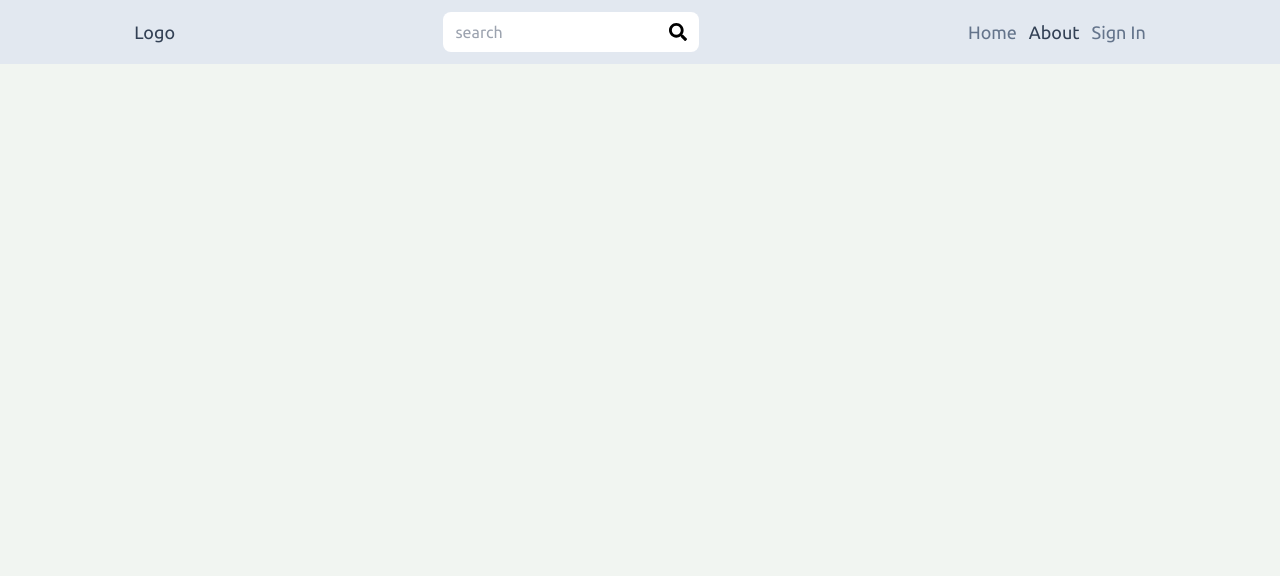
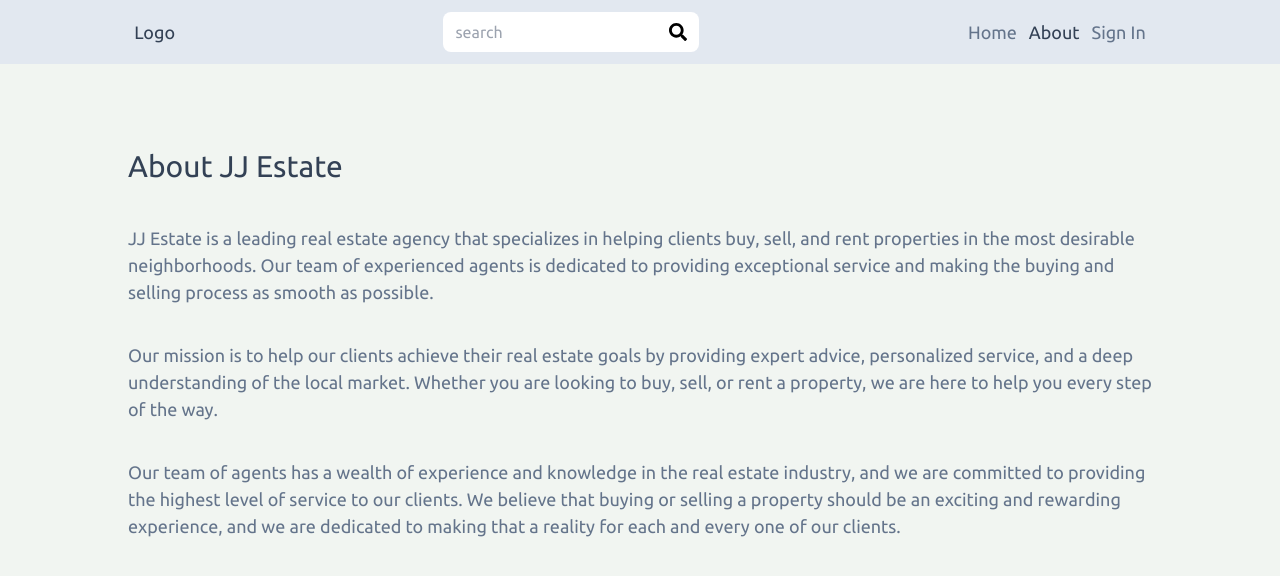
Before and after one commit to Khant-N-N/Mern-estate, a React (Vite) app in the folder client/: page /about in a window 1280 px wide. Shown: the top 576 px of the page. Built offline with nearby package versions, Linux system fonts and the light colour scheme.

Commit message:
About page

```diff
--- a/client/src/App.jsx
+++ b/client/src/App.jsx
@@ -5,6 +5,7 @@ import { Route, Routes } from "react-router-dom";
 import Loader from "./components/Loader";
 import ProtectedRoute from "./components/ProtectedRoute";
 
+const About = lazy(() => import("./pages/About"));
 const SearchListing = lazy(() => import("./pages/SearchListing"));
 const ListDetails = lazy(() => import("./pages/ListDetails"));
 const CreateList = lazy(() => import("./pages/CreateList"));
@@ -23,6 +24,8 @@ const App = () => {
           <Route path="/signup" element={<SignUp />} />
           <Route path="/listing/:id" element={<ListDetails />} />
           <Route path="/search" element={<SearchListing />} />
+          <Route path="/about" element={<About />} />
+
           <Route
             path="/account"
             element={
--- /dev/null
+++ b/client/src/pages/About.jsx
@@ -0,0 +1,31 @@
+const About = () => {
+  return (
+    <div className="w-[90%] md:w-4/5 flex flex-col gap-9 text-[var(--text2)] mx-auto py-20">
+      <h2 className="text-[30px] text-[var(--text1)]">About JJ Estate</h2>
+      <p>
+        JJ Estate is a leading real estate agency that specializes in helping
+        clients buy, sell, and rent properties in the most desirable
+        neighborhoods. Our team of experienced agents is dedicated to providing
+        exceptional service and making the buying and selling process as smooth
+        as possible.
+      </p>
+
+      <p>
+        Our mission is to help our clients achieve their real estate goals by
+        providing expert advice, personalized service, and a deep understanding
+        of the local market. Whether you are looking to buy, sell, or rent a
+        property, we are here to help you every step of the way.
+      </p>
+
+      <p>
+        Our team of agents has a wealth of experience and knowledge in the real
+        estate industry, and we are committed to providing the highest level of
+        service to our clients. We believe that buying or selling a property
+        should be an exciting and rewarding experience, and we are dedicated to
+        making that a reality for each and every one of our clients.
+      </p>
+    </div>
+  );
+};
+
+export default About;
```
